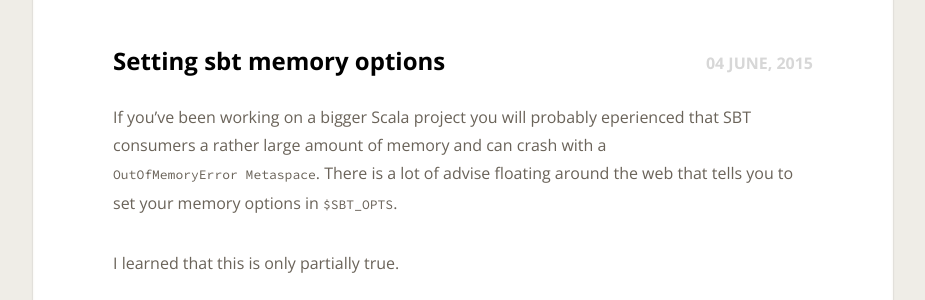
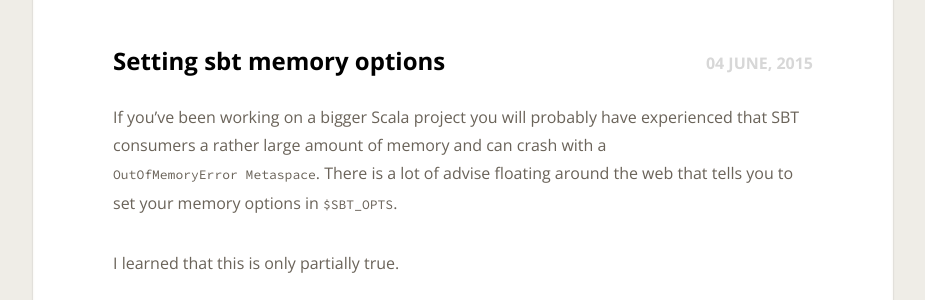
Before and after one commit to leonardehrenfried/blog, a Jekyll site: the page built from _posts/2015-06-04-setting-sbt-memory-options.md, in a window 1280 px wide. Shown: the part 233-533 px from the top of the page, without its empty margins (177-1102 px from the left). Built offline with Jekyll 4.4.1, drawn with Linux system fonts in a browser that asks for light colours; Markdown is read by kramdown in place of the engine named in the settings; comment, search, counter and statistics services are not loaded.

Commit message:
Correct spelling

```diff
--- a/_posts/2015-06-04-setting-sbt-memory-options.md
+++ b/_posts/2015-06-04-setting-sbt-memory-options.md
@@ -9,10 +9,10 @@
   - xms
 published: true
 ---
-If you've been working on a bigger Scala project you will probably eperienced
-that SBT consumers a rather large amount of memory and can crash with a
-`OutOfMemoryError Metaspace`. There is a lot of advise floating around the web
-that tells you to set your memory options in `$SBT_OPTS`.
+If you've been working on a bigger Scala project you will probably have
+experienced that SBT consumers a rather large amount of memory and can crash
+with a `OutOfMemoryError Metaspace`. There is a lot of advise floating around
+the web that tells you to set your memory options in `$SBT_OPTS`.
 
 I learned  that this is only partially true.
 
```
